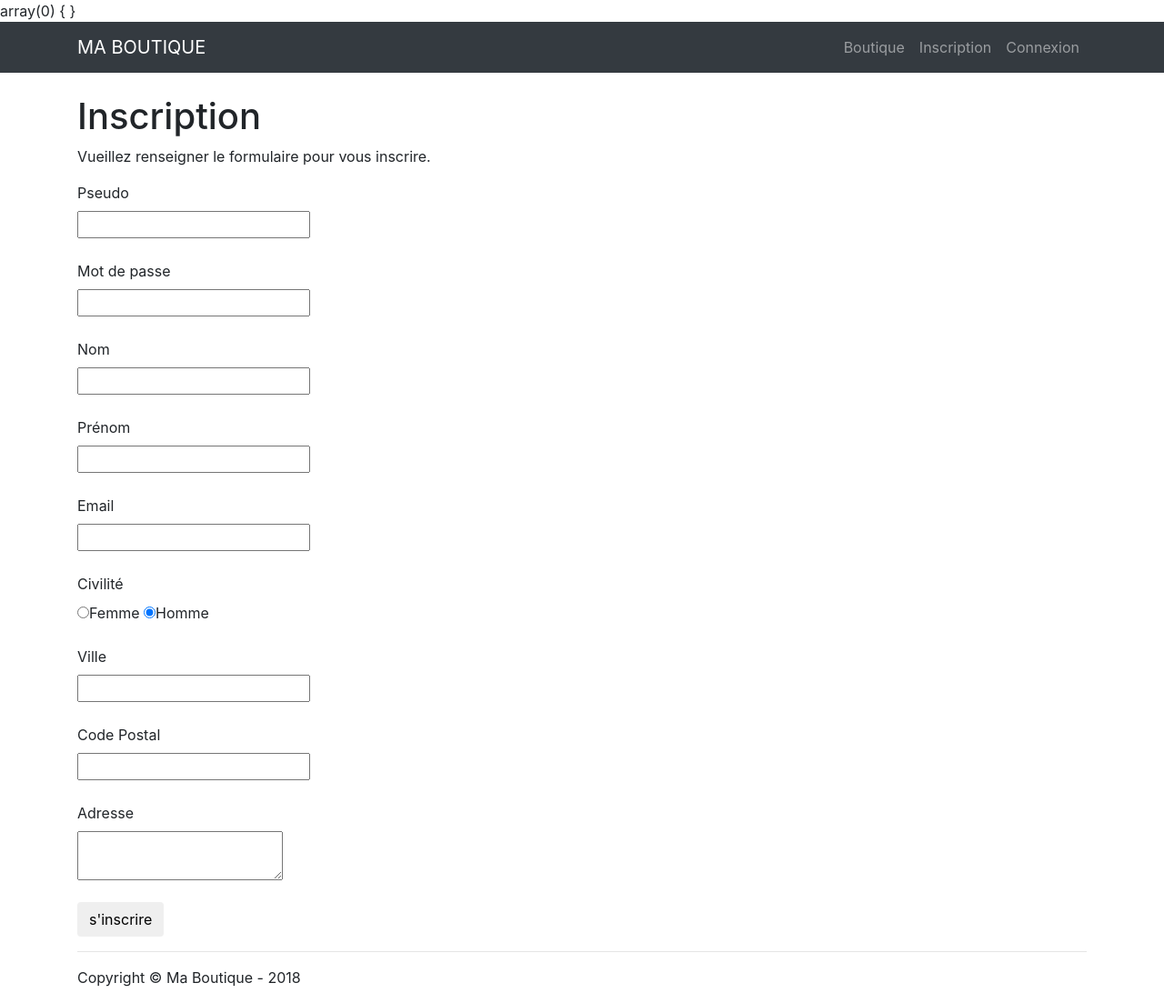
After one commit to moh3424/PHP, a PHP site: page /inscription.php in a window 1280 px wide. The commit adds this page. Shown: the whole page at 91% size. Run offline with PHP 8.4, Linux system fonts and the light colour scheme; some libraries are stand-ins or nearby versions.

Commit message:
suite du site icommerce

```diff
--- /dev/null
+++ b/07-site/inc/bas.inc.php
@@ -0,0 +1,18 @@
+</div><!-- fin container -->
+
+    <!-- footer -->
+
+    <div class="container">
+      <hr>
+      <footer>
+        <div class="row">
+          <div class="col-lg-12">
+            <p>Copyright &copy; Ma Boutique - 2018</p>
+          </div>
+        </div>
+      </footer>
+    </div>
+    <!-- fin footer -->
+
+    </body>
+    </html>
--- a/07-site/inc/fonctions.inc.php
+++ b/07-site/inc/fonctions.inc.php
@@ -20,9 +20,44 @@ function internauteEstConnecte(){
     }else{
         return false;
     }
-// OU
+// OU on peut ecrire cette condition autrement:
 
     return (isset($_SESSION['mombre']));
+}
+
+// Fonction qui indique si le membre est admin connecté :
+function internauteEstConnecteEtAdmin(){
+    if (internauteEstConnecte() && $_SESSION['membre']['statut'] == 1){// si membre connecté ET que son statt dans la session vaut 1, il est connecté
+        return true;
+    }else {
+        return false;
+    }
+
+    // OU on peut ecrire cette condition autrement:
+    return(internauteEstConnecte() && $_SESSION['membre']['statut'] == 1);
 
 
+}/*  fin if internauteEstConnecteEtAdmin() */
+
+//----------------------fonction de requête-----------------------------------
+
+function executeRequete($req, $param = array()){ // cette fonction attend deux valeurs :une requête SQL (obligatoire) et un array qui associe les marqueurs aux valeurs (non obligatoire car on a affecté au paramètre $param un array())vide par défaut
+
+    // Echappment des données reçues avec htmlspecialchars :
+
+    if (!empty($param)){//  si l'array $param n'est pas vide, je peux faire la boucle :
+
+        foreach($param as $indice => $valeur){
+            $param[$indice] = htmlspecialchars($valeur, ENT_QUOTES);// on échappe les valeurs de $param que l'on remet à leur place dans $param[$indice]
+        }
+
+    }/* fin if (!empty($param)) */
+
+    global $pdo; // permet d'avoir accès à la variable $pdo définie dans l'espace global (c'est à dire hors de cette fonction)au sein de cette fonction
+
+    $result = $pdo->prepare($req); // on prépare la requête envoyée à notre fonction
+    $result->execute($param); // on exécute la requête en lui donnant l'array présent dans $param qui associe tous les marqueurs à leur valeur
+
+    return $result; // on retourne le résultat de la requête de SELECT
+
 }
--- /dev/null
+++ b/07-site/inc/haut.inc.php
@@ -0,0 +1,62 @@
+<!DOCTYPE html>
+<html>
+<head>
+
+    <meta charset="utf-8">
+
+	<title>Ma Boutique</title>
+
+    <!-- Bootstrap Core CSS -->
+    <link href="https://stackpath.bootstrapcdn.com/bootstrap/4.1.3/css/bootstrap.min.css" rel="stylesheet" integrity="sha384-MCw98/SFnGE8fJT3GXwEOngsV7Zt27NXFoaoApmYm81iuXoPkFOJwJ8ERdknLPMO" crossorigin="anonymous">
+
+    <!-- jQuery -->
+    <script src="https://code.jquery.com/jquery-3.3.1.min.js" integrity="sha256-FgpCb/KJQlLNfOu91ta32o/NMZxltwRo8QtmkMRdAu8=" crossorigin="anonymous"></script>
+
+    <!-- Bootstrap Core JavaScript -->
+    <script src="https://stackpath.bootstrapcdn.com/bootstrap/4.1.3/js/bootstrap.min.js" integrity="sha384-ChfqqxuZUCnJSK3+MXmPNIyE6ZbWh2IMqE241rYiqJxyMiZ6OW/JmZQ5stwEULTy" crossorigin="anonymous"></script>
+
+</head>
+
+<body>
+	<!-- Navigation -->
+    <nav class="navbar navbar-expand-lg navbar-dark bg-dark">
+      <div class="container">
+        <!-- La marque -->
+       <a class = "navbar-brand" href="<?php echo RACINE_SITE . 'boutique.php'; ?>">MA BOUTIQUE</a>
+
+        <!-- Le burger -->
+        <button class="navbar-toggler" type="button" data-toggle="collapse" data-target="#nav1" aria-controls="navbarResponsive" aria-expanded="false" aria-label="Toggle navigation">
+          <span class="navbar-toggler-icon"></span>
+        </button>
+
+
+        <!-- Le menu -->
+        <div class="collapse navbar-collapse" id="nav1">
+        	<ul class="navbar-nav ml-auto">
+            	<?php
+                echo '<li><a class="nav-link" href = "' . RACINE_SITE . 'boutique.php">Boutique</a></li>';
+
+                // Menu si internaute connecté :
+                if (internauteEstConnecte()){
+                  echo '<li><a class="nav-link" href = "' . RACINE_SITE . 'profil.php">Profil</a></li>';
+                  echo '<li><a class="nav-link" href = "' . RACINE_SITE . 'connexion.php?action=deconnexion">Se déconnecter</a></li>';
+                } else { // Si il n'est pas connecté
+                  echo '<li><a class="nav-link" href = "' . RACINE_SITE . 'inscription.php">Inscription</a></li>';
+                  echo '<li><a class="nav-link" href = "' . RACINE_SITE . 'connexion.php">Connexion</a></li>';
+                }
+
+                //Menu si l'internaute est un admin :
+                if (internauteEstConnecteEtAdmin()){
+                  echo '<li><a class="nav-link" href = "' . RACINE_SITE . 'gestion_boutique.php">Gestion de la boutique</a></li>';
+                }
+
+				      ?>
+        	</ul>
+        </div>
+      </div>
+    </nav>
+
+
+    <!-- Page Content -->
+    <div class="container" style="min-height: 80vh;">
+                <!-- Ici nous aurons le contenu spécifique de notre page -->
--- a/07-site/inc/init.inc.php
+++ b/07-site/inc/init.inc.php
@@ -11,7 +11,7 @@ Ce fichier sera inclus dans TOUS les scripts (hors inc eux mêmes) pour les él
 */
 
 // -Connexion à la base de données BDD:
-$pdo = new PDO ('mysql:host=localhost;dbname=entreprise', // driver mysql : serveur; nom de la PDD
+$pdo = new PDO ('mysql:host=localhost;dbname=site_commerce', // driver mysql : serveur; nom de la PDD
                 'root',// pseudo de la BDD
                 '', // Mot de passe de la BDD
                 array(PDO::ATTR_ERRMODE => PDO::ERRMODE_WARNING,// option1 : pour affichez les erreurs SQL
--- /dev/null
+++ b/07-site/inscription.php
@@ -0,0 +1,105 @@
+<?php
+
+require_once 'inc/init.inc.php';
+$inscription = false; // pour s'avoir si l'internaute vient de s'inscrire (on mettra la variable à true) et ne plus afficher le formulaire d'inscription
+
+var_dump($_POST);
+
+// Traitement du formulaire
+if (!empty($_POST)){ // Si le formulaire est soumis
+
+    // Validation des champs du formulaire
+    if (!isset($_POST['pseudo']) || strlen($_POST['pseudo']) < 4 || strlen($_POST['pseudo']) > 20  ) $contenu .= '<div class="bg-danger">Le Pseudo doit contenir entre 4 et 20 caractères.</div>';
+
+    if (!isset($_POST['mdp']) || strlen($_POST['mdp']) < 4 || strlen($_POST['mdp']) > 20  ) $contenu .= '<div class="bg-danger">Le Mot de passe doit contenir entre 4 et 20 caractères.</div>';
+
+    if (!isset($_POST['nom']) || strlen($_POST['nom']) < 4 || strlen($_POST['nom']) > 20  ) $contenu .= '<div class="bg-danger">Le nom doit contenir entre 4 et 20 caractères.</div>';
+
+    if (!isset($_POST['prenom']) || strlen($_POST['prenom']) < 2 || strlen($_POST['prenom']) > 20  ) $contenu .= '<div class="bg-danger">Le Prénom doit contenir entre 2 et 20 caractères.</div>';
+
+    if (!isset($_POST['ville']) || strlen($_POST['ville']) < 2 || strlen($_POST['ville']) > 20  ) $contenu .= '<div class="bg-danger">La ville doit contenir entre 2 et 20 caractères.</div>';
+
+    if (!isset($_POST['adresse']) || strlen($_POST['adresse']) < 2 || strlen($_POST['adresse']) > 50  ) $contenu .= '<div class="bg-danger">L\'adresse doit contenir entre 2 et 50 caractères.</div>';
+
+    if (!isset($_POST['civilite']) || ($_POST['civilite'] != 'm' && $_POST['civilite'] != 'f') ) $contenu .= '<div class="bg-danger">La civilité est incorecte</div>';
+
+    if (!isset($_POST['email']) || !filter_var($_POST['email'], FILTER_VALIDATE_EMAIL)  ) $contenu .= '<div class="bg-danger">Email est incorrect.</div>';// filter_var() avec l'argument FILTER_VALIDATE_EMAIL valide que $_POST['email] est bien de format d'un email. Notez que cela marche aussi  pour valider les URL avec FILTER_VALIDATE_URL
+
+    if (!isset($_POST['code_postal']) || !ctype_digit($_POST['code_postal'])  || strlen($_POST['code_postal']) != 5  ) $contenu .= '<div class="bg-danger">Le code postal  est incorrect.</div>'; // la fonction ctype_digit() permet de vérifier qu'un string contient un nombre entier (utilisé pour les formulaires qui ne retournent que des string avec le type "text")
+
+    //-------------------------------
+    // Si pas d'erreur sur le formulaire, on vérifie que le pseudo est disponible dans la BDD:
+
+    if (empty($contenu)) { //si $contenu est vide, c'est qu'il n'y a pas d'erreur
+
+        // Vérification du pseudo :
+            $membre = executeRequete("SELECT * FROM membre WHERE pseudo = :pseudo", array(':pseudo' => $_POST['pseudo'])); // on sélectionne en base les éventuels membres dont le pseudo correspond au pseudo donné par l'internaute lors de l'inscription
+
+            // code du if
+
+
+    }/* (empty($contenu)) */
+
+
+
+
+
+}/* fin if (!empty($_POST)) */
+
+
+//--------------------------------AFFICHAGE--------------------------------------
+require_once 'inc/haut.inc.php'; // doctype, header, nav
+echo $contenu;  // pour afficher les messages à l'internaute
+
+?>
+    <h1 class = "mt-4">Inscription</h1>
+<?php
+if (!$inscription) : // (!$inscription) équivaut à ($inscription == false), c'est à dire que nous entrons dans la condition si $inscription vaut false. Syntaxe en if (codition) : .... endif;
+
+?>
+    <p>Vueillez renseigner le formulaire pour vous inscrire. </p>
+
+    <form method="post" action="">
+
+        <label for="pseudo">Pseudo</label><br>
+        <input type="text" name="pseudo" id="pseudo" value=""><br><br>
+
+         <label for="mdp">Mot de passe</label><br>
+        <input type="text" name="mdp" id="mdp" value=""><br><br>
+
+        <label for="nom">Nom</label><br>
+        <input type="text" name="nom" id="nom" value=""><br><br>
+
+          <label for="prenom">Prénom</label><br>
+        <input type="text" name="prenom" id="prenom" value=""><br><br>
+
+          <label for="email">Email</label><br>
+        <input type="text" name="email" id="email" value=""><br><br>
+
+        <label>Civilité</label><br>
+        <input type="radio" name="civilite"  value="f" checked>Femme
+        <input type="radio" name="civilite"  value="m" checked>Homme<br><br>
+
+        <label for="ville">Ville</label><br>
+        <input type="text" name="ville" id="ville" value=""><br><br>
+
+         <label for="code_postal">Code Postal</label><br>
+        <input type="text" name="code_postal" id="code_postal" value=""><br><br>
+
+          <label for="adresse">Adresse</label><br>
+        <textarea  name="adresse" id="adresse" value=""></textarea><br><br>
+
+        <input type="submit" name="inscription" value="s'inscrire" class="btn"><br>
+
+
+
+
+
+
+    </form>
+
+
+
+<?php
+endif;
+require_once 'inc/bas.inc.php'; // footer et fermetures des balise
```
Also changed, not shown: 07-site/test.php (added, +8 -0 lines).
